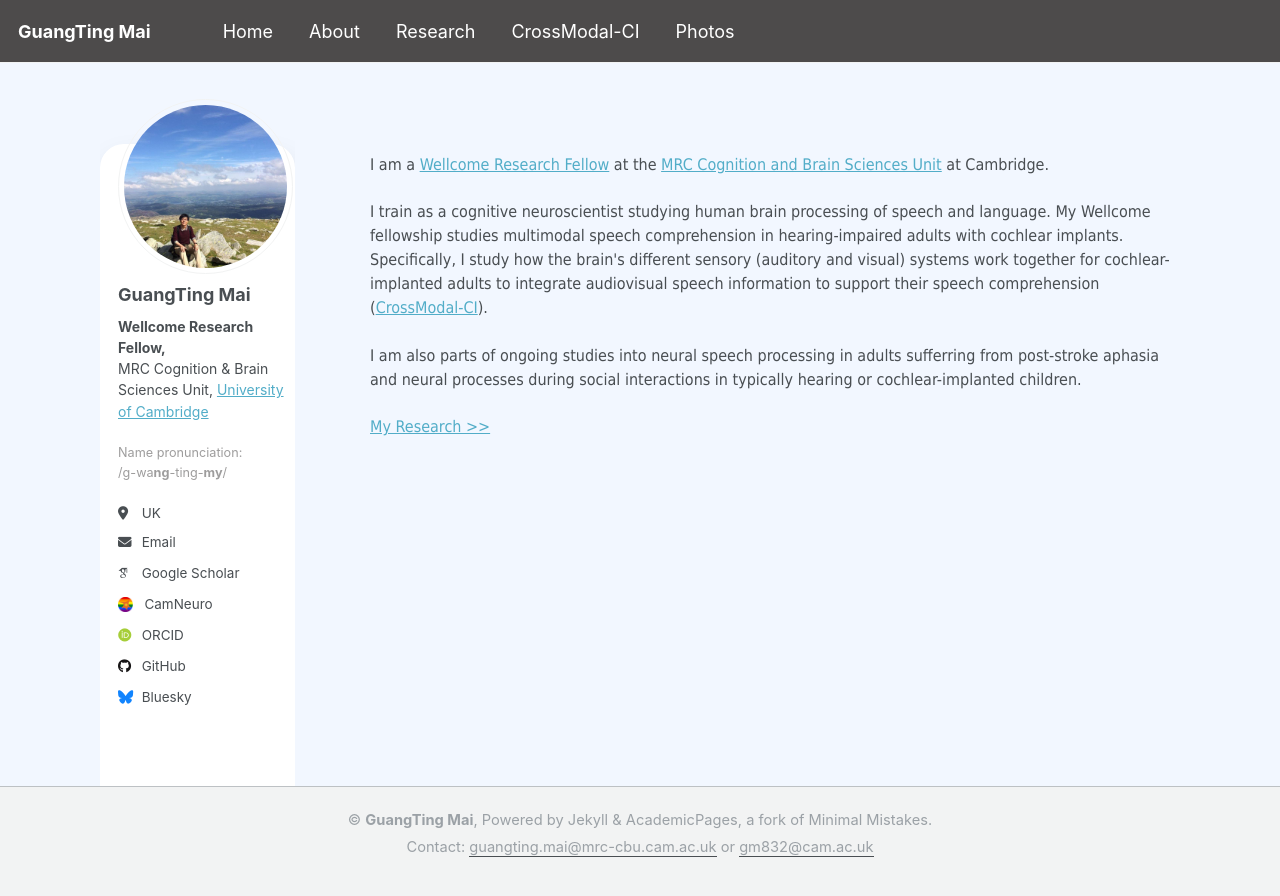
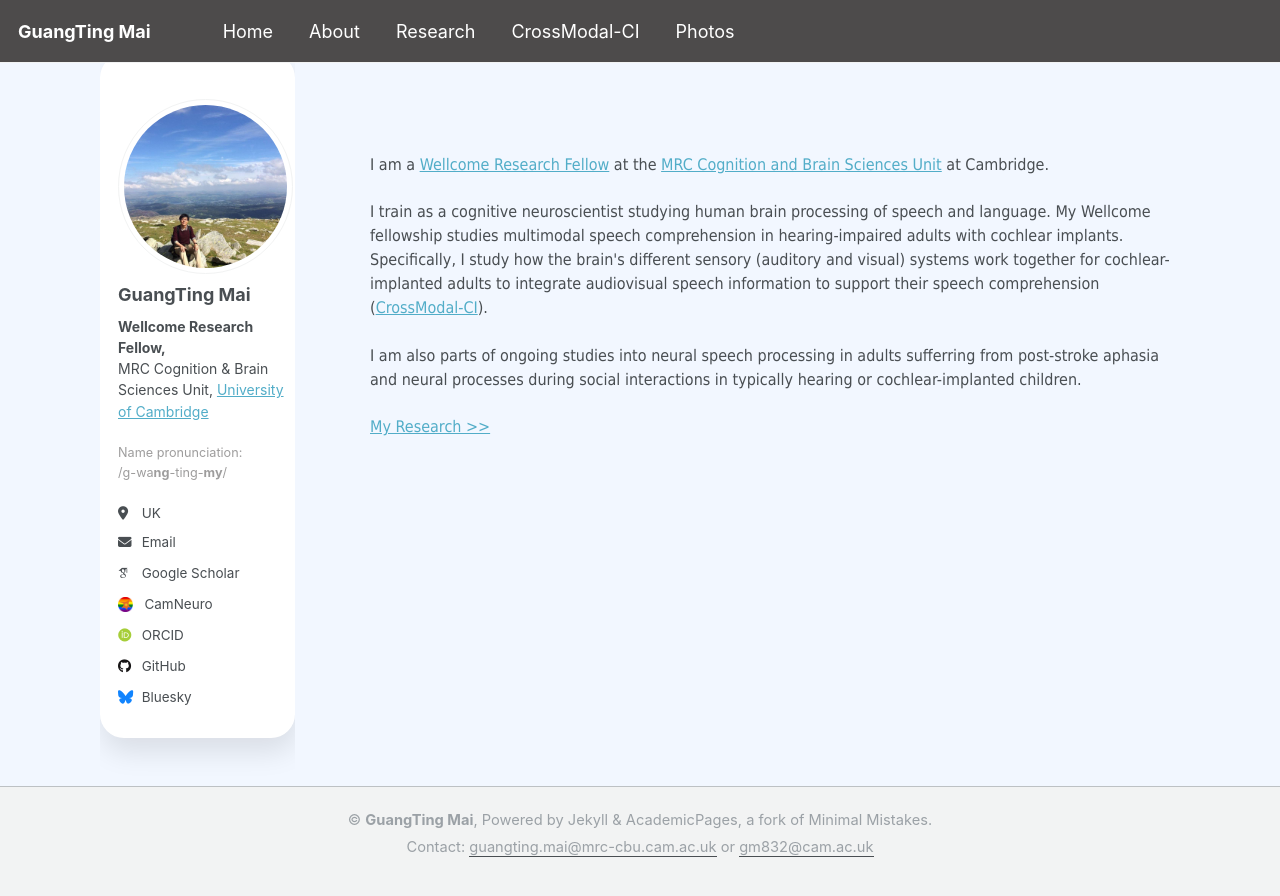
Before and after one commit to guangtingmai/guangtingmai.github.io, a Jekyll site: the page built from _pages/readme.html, in a window 1280 px wide. Shown: the top 896 px of the page. Built offline with Jekyll 4.4.1, drawn with Linux system fonts in a browser that asks for light colours; some web fonts are replaced.

Commit message:
Update custom.scss

```diff
--- a/_sass/custom.scss
+++ b/_sass/custom.scss
@@ -85,10 +85,10 @@ html, body {
 .sidebar::before {
   content: "";
   position: absolute;
-  top: 6rem;            /* Start at top of sidebar */
+  top: 1rem;            /* Start at top of sidebar */
   left: 0;
   right: 0;
-  height: 82rem;     /* Adjust until it covers profile + bio + follow */
+  height: 38rem;     /* Adjust until it covers profile + bio + follow */
   background: #fff;
   border-radius: 24px;
   box-shadow: 2px 14px 28px rgba(0,0,0,0.1);
```
